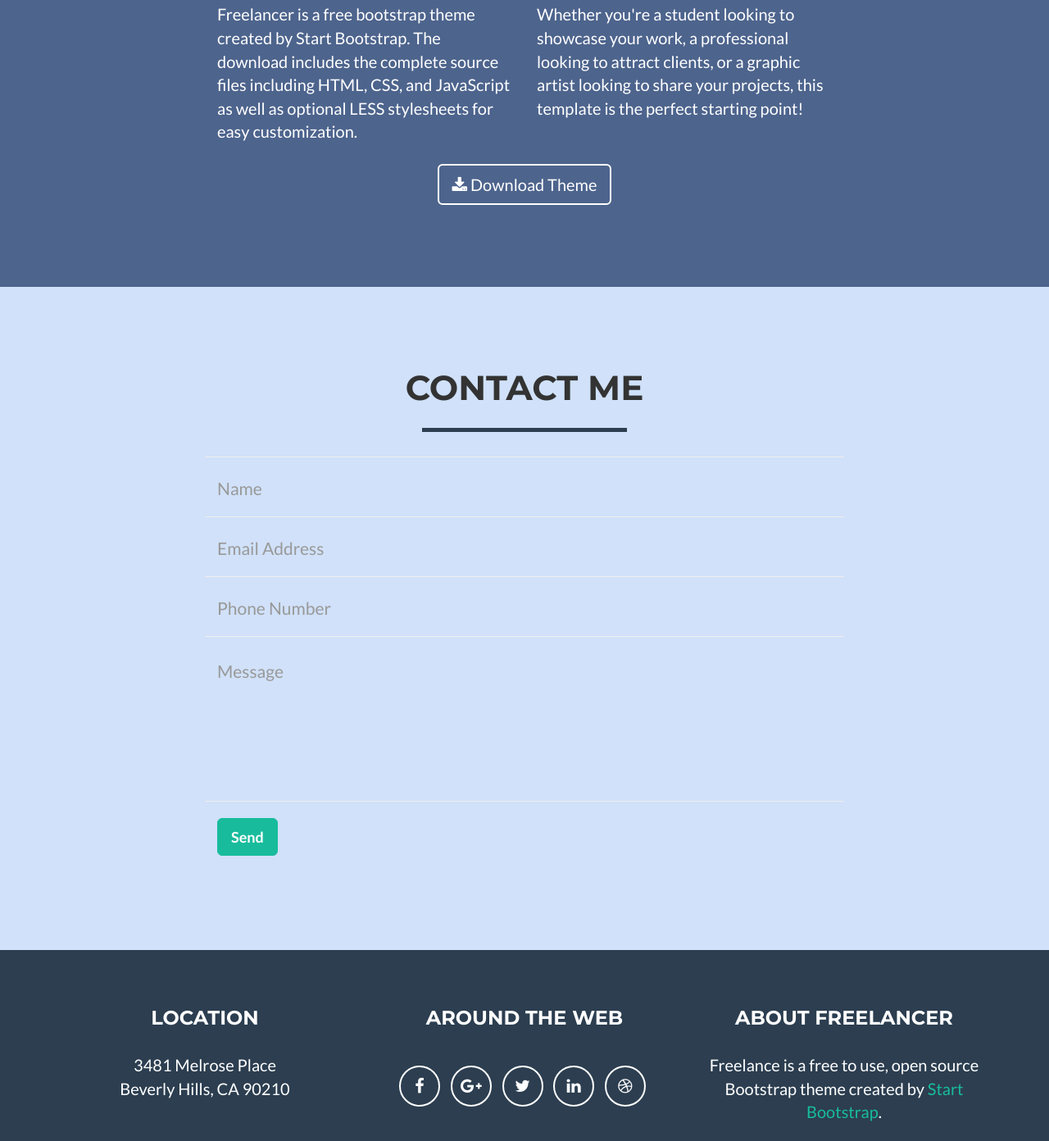
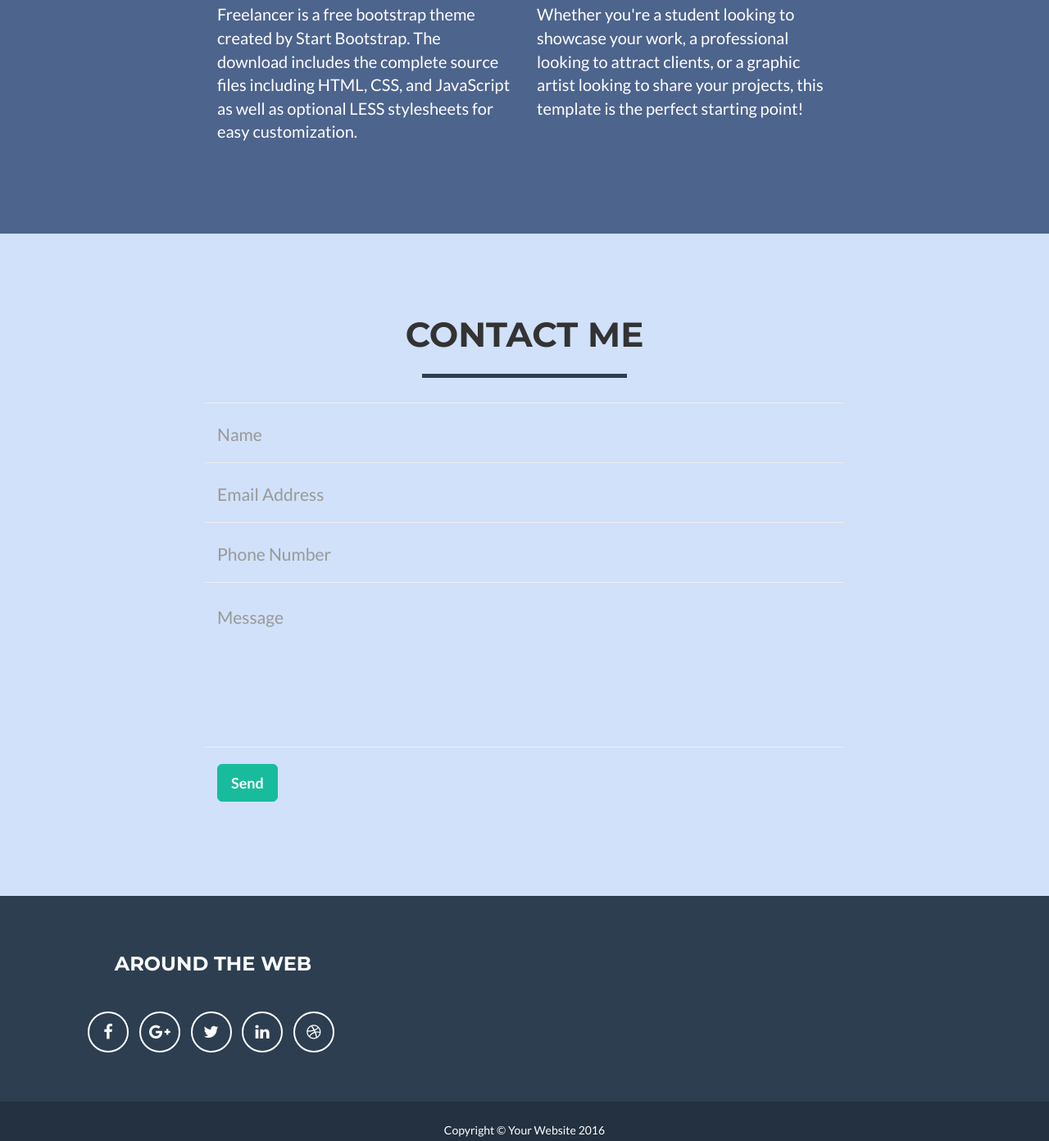
Before and after one commit to khateallen/khateallen.github.io, a website: page index.html in a window 1280 px wide. Shown: the part 1889-3281 px from the top of the page at 82% size. Drawn offline with nearby package versions, Linux system fonts and the light colour scheme.

Commit message:
Add files via upload

```diff
--- a/index.html
+++ b/index.html
@@ -175,11 +175,7 @@
                 <div class="col-lg-4">
                     <p>Whether you're a student looking to showcase your work, a professional looking to attract clients, or a graphic artist looking to share your projects, this template is the perfect starting point!</p>
                 </div>
-                <div class="col-lg-8 col-lg-offset-2 text-center">
-                    <a href="#" class="btn btn-lg btn-outline">
-                        <i class="fa fa-download"></i> Download Theme
-                    </a>
-                </div>
+
             </div>
         </div>
     </section>
@@ -244,10 +240,7 @@
         <div class="footer-above">
             <div class="container">
                 <div class="row">
-                    <div class="footer-col col-md-4">
-                        <h3>Location</h3>
-                        <p>3481 Melrose Place
-                            <br>Beverly Hills, CA 90210</p>
+
                     </div>
                     <div class="footer-col col-md-4">
                         <h3>Around the Web</h3>
@@ -269,10 +262,7 @@
                             </li>
                         </ul>
                     </div>
-                    <div class="footer-col col-md-4">
-                        <h3>About Freelancer</h3>
-                        <p>Freelance is a free to use, open source Bootstrap theme created by <a href="http://startbootstrap.com">Start Bootstrap</a>.</p>
-                    </div>
+
                 </div>
             </div>
         </div>
```
